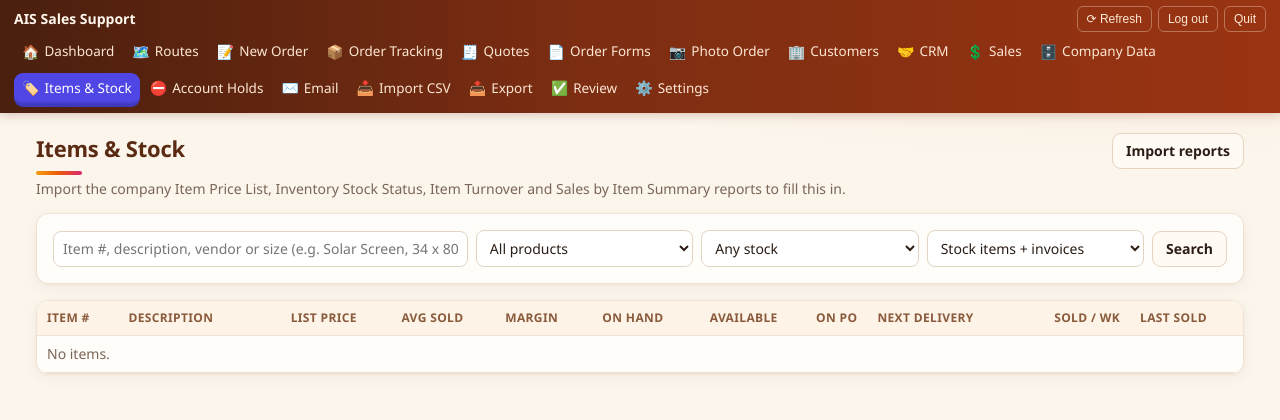
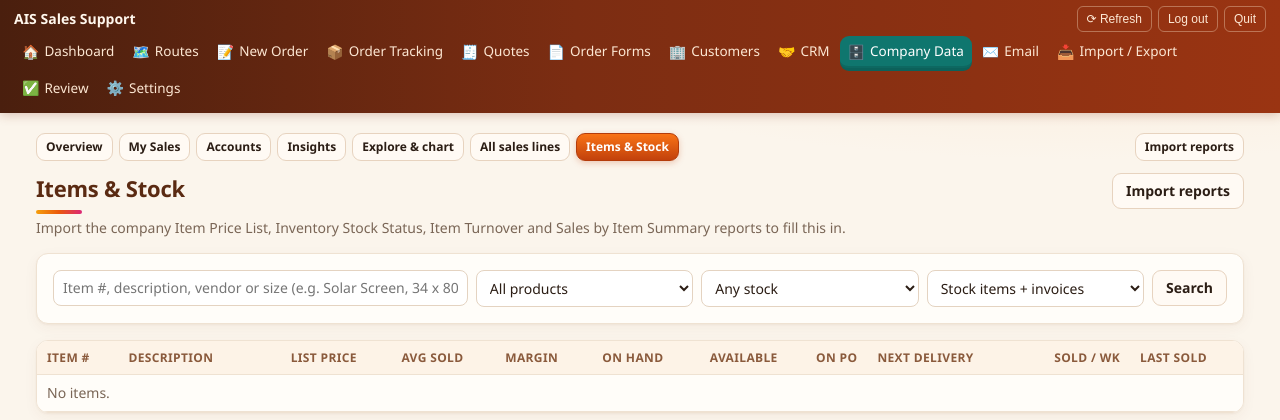
Before and after one commit to taylor223223/OrderFormApp, a Flask app: page /items in a window 1280 px wide. Shown: the top 420 px of the page. Run offline with Flask 3, Linux system fonts and the light colour scheme; the visitor is signed in with stand-in values (Sample User, id 1); data comes from the database, SQL or seed files in the repository; data that the repository does not hold is empty.

Commit message:
v2.31.1: fewer top tabs - Photo order in New order, Sales + Items & Stock in Company Data, Holds in Customers, Import / Export
Co-Authored-By: Claude Opus 5.5 <noreply@anthropic.com>
Claude-Session: https://claude.ai/code/session_01VgH4DLK9Z4tdydqi4Dk9it

```diff
--- a/orderapp/__init__.py
+++ b/orderapp/__init__.py
@@ -7,7 +7,7 @@ from flask import Flask, abort, request, session
 from . import db
 from .paths import data_dir, is_cloud, is_demo, resource_path
 
-__version__ = "2.31.0"
+__version__ = "2.31.1"
 
 
 def _secret_key():
--- a/orderapp/templates/_company_nav.html
+++ b/orderapp/templates/_company_nav.html
@@ -1,4 +1,12 @@
-<div class="row" style="gap:6px;margin-bottom:12px;flex-wrap:wrap">
-{% for ep_, label in [('company.home','Overview'),('company.accounts','Accounts'),('company.insights','Insights'),('company.explore','Explore & chart'),('company.sales','All sales lines'),('sales.items','Items & Stock')] %}
-<a class="btn sm {{ 'primary' if request.endpoint == ep_ }}" href="{{ url_for(ep_) }}">{{ label }}</a>{% endfor %}
+{# Company Data: everything from the company reports - all accounts, my sales, items & stock (one top tab, 11/06) #}
+<div class="row subtabs" style="gap:6px;margin-bottom:12px;flex-wrap:wrap">
+{% set _ep = request.endpoint or '' %}
+{% for ep_, label, on in [('company.home','Overview', _ep == 'company.home'),
+                          ('sales.home','My Sales', _ep.startswith('sales.') and _ep != 'sales.items'),
+                          ('company.accounts','Accounts', _ep in ('company.accounts', 'company.account')),
+                          ('company.insights','Insights', _ep == 'company.insights'),
+                          ('company.explore','Explore & chart', _ep == 'company.explore'),
+                          ('company.sales','All sales lines', _ep == 'company.sales'),
+                          ('sales.items','Items & Stock', _ep == 'sales.items')] %}
+<a class="btn sm {{ 'primary' if on }}" href="{{ url_for(ep_) }}">{{ label }}</a>{% endfor %}
 <span class="spacer"></span><a class="btn sm" href="{{ url_for('sales.import_page') }}">Import reports</a></div>
--- /dev/null
+++ b/orderapp/templates/_io_tabs.html
@@ -0,0 +1,6 @@
+{# Import and Export share one top tab (11/06) #}
+{% set _ep = request.endpoint or '' %}
+<div class="tabs" style="margin-bottom:12px">
+  <a href="{{ url_for('imports.upload') }}" class="{{ 'on' if _ep.startswith('imports.') }}">📥 Import CSV / Excel</a>
+  <a href="{{ url_for('exports.index') }}" class="{{ 'on' if _ep.startswith('exports.') }}">📤 Export</a>
+</div>
--- a/orderapp/templates/base.html
+++ b/orderapp/templates/base.html
@@ -24,20 +24,15 @@
     {% set ep = request.endpoint or '' %}
     <a href="{{ url_for('main.dashboard') }}" class="{{ 'on' if ep=='main.dashboard' }}" style="--c:#f59e0b"><span class="ic">🏠</span>Dashboard</a>
     <a href="{{ url_for('plan.day', day=today_iso()) }}" class="{{ 'on' if ep.startswith('plan.') }}" style="--c:#65a30d" title="Today's route · Week plan · Trip log"><span class="ic">🗺️</span>Routes</a>
-    <a href="{{ url_for('orders.new') }}" class="{{ 'on' if ep in ('orders.new','orders.editor') }}" style="--c:#ea580c"><span class="ic">📝</span>New Order</a>
+    <a href="{{ url_for('orders.new') }}" class="{{ 'on' if ep in ('orders.new','orders.editor','photos.field_order') }}" style="--c:#ea580c"><span class="ic">📝</span>New Order</a>
     <a href="{{ url_for('orders.tracking') }}" class="{{ 'on' if ep in ('orders.tracking','orders.view','orders.send_page') }}" style="--c:#0d9488"><span class="ic">📦</span>Order Tracking</a>
     <a href="{{ url_for('quotes.index') }}" class="{{ 'on' if ep.startswith('quotes.') and ep not in ('quotes.prices','quotes.deliveries') }}" style="--c:#0891b2"><span class="ic">🧾</span>Quotes</a>
     <a href="{{ url_for('library.index') }}" class="{{ 'on' if ep.startswith('library.') }}" style="--c:#7c3aed"><span class="ic">📄</span>Order Forms</a>
-    <a href="{{ url_for('photos.field_order') }}" class="{{ 'on' if ep=='photos.field_order' }}" style="--c:#e11d48"><span class="ic">📷</span>Photo Order</a>
-    <a href="{{ url_for('customers.index') }}" class="{{ 'on' if ep.startswith('customers.') }}" style="--c:#d97706"><span class="ic">🏢</span>Customers</a>
+    <a href="{{ url_for('customers.index') }}" class="{{ 'on' if ep.startswith('customers.') or ep.startswith('holds.') }}" style="--c:#d97706"><span class="ic">🏢</span>Customers{% if holds_count %}<span class="badge" title="Accounts on hold - see Customers → Account Holds">{{ holds_count }}</span>{% endif %}</a>
     <a href="{{ url_for('crm.home') }}" class="{{ 'on' if ep.startswith('crm.') }}" style="--c:#db2777"><span class="ic">🤝</span>CRM</a>
-    <a href="{{ url_for('sales.home') }}" class="{{ 'on' if ep.startswith('sales.') and ep != 'sales.items' }}" style="--c:#2a78d6"><span class="ic">💲</span>Sales</a>
-    <a href="{{ url_for('company.home') }}" class="{{ 'on' if ep.startswith('company.') }}" style="--c:#0f766e"><span class="ic">🗄️</span>Company Data</a>
-    <a href="{{ url_for('sales.items') }}" class="{{ 'on' if ep == 'sales.items' }}" style="--c:#4f46e5"><span class="ic">🏷️</span>Items &amp; Stock</a>
-    <a href="{{ url_for('holds.index') }}" class="{{ 'on' if ep.startswith('holds.') }}" style="--c:#b91c1c"><span class="ic">⛔</span>Account Holds{% if holds_count %}<span class="badge" title="Accounts on hold - no purchases until brought current">{{ holds_count }}</span>{% endif %}</a>
+    <a href="{{ url_for('company.home') }}" class="{{ 'on' if ep.startswith('company.') or ep.startswith('sales.') }}" style="--c:#0f766e" title="Company data, my sales, items &amp; stock"><span class="ic">🗄️</span>Company Data</a>
     <a href="{{ url_for('emails.inbox') }}" class="{{ 'on' if ep.startswith('emails.') }}" style="--c:#c2410c"><span class="ic">✉️</span>Email{% if email_drafts %}<span class="badge" title="Order emails turned into drafts, waiting for review">{{ email_drafts }}</span>{% endif %}</a>
-    <a href="{{ url_for('imports.upload') }}" class="{{ 'on' if ep in ('imports.upload','imports.apply_mapping') }}" style="--c:#a16207"><span class="ic">📥</span>Import CSV</a>
-    <a href="{{ url_for('exports.index') }}" class="{{ 'on' if ep.startswith('exports.') }}" style="--c:#15803d"><span class="ic">📤</span>Export</a>
+    <a href="{{ url_for('imports.upload') }}" class="{{ 'on' if ep in ('imports.upload','imports.apply_mapping') or ep.startswith('exports.') }}" style="--c:#a16207"><span class="ic">📥</span>Import / Export</a>
     <a href="{{ url_for('imports.review') }}" class="{{ 'on' if ep.startswith('imports.review') }}" style="--c:#b45309"><span class="ic">✅</span>Review{% if pending_reviews %}<span class="badge">{{ pending_reviews }}</span>{% endif %}</a>
     <a href="{{ url_for('settings.index') }}" class="{{ 'on' if ep.startswith('settings.') }}" style="--c:#78716c"><span class="ic">⚙️</span>Settings</a>
   </nav>
--- a/orderapp/templates/customers.html
+++ b/orderapp/templates/customers.html
@@ -1,7 +1,7 @@
 {% extends "base.html" %}{% block title %}Customers{% endblock %}
 {% block body %}
 <div class="pagehead"><div><h1>Customers</h1><div class="muted">Properties / accounts with their contacts, layouts, units and measurements.</div></div>
-<div class="row"><a class="btn" href="{{ url_for('customers.history_search') }}">🔎 Search purchase history</a><a class="btn" href="{{ url_for('imports.upload') }}">Import CSV</a><a class="btn" href="{{ url_for('exports.index') }}">Export</a><a class="btn primary" href="{{ url_for('customers.new', type=typ or 'Property') }}">+ Add {{ (typ or 'Property')|lower if typ != 'Management Company' else 'management co.' }}</a></div></div>
+<div class="row"><a class="btn" href="{{ url_for('holds.index') }}" title="Accounts on hold - no purchases until brought current">⛔ Account Holds{% if holds_count %} ({{ holds_count }}){% endif %}</a><a class="btn" href="{{ url_for('customers.history_search') }}">🔎 Search purchase history</a><a class="btn" href="{{ url_for('imports.upload') }}">Import CSV</a><a class="btn" href="{{ url_for('exports.index') }}">Export</a><a class="btn primary" href="{{ url_for('customers.new', type=typ or 'Property') }}">+ Add {{ (typ or 'Property')|lower if typ != 'Management Company' else 'management co.' }}</a></div></div>
 <div class="taps" style="margin-bottom:10px">
 <a class="btn sm {{ 'primary' if not typ }}" href="{{ url_for('customers.index', q=search, status=status) }}">All · {{ type_counts|sum(attribute=1) }}</a>
 <a class="btn sm {{ 'primary' if terr == 'mine' }}" href="{{ url_for('customers.index', terr=('' if terr == 'mine' else 'mine'), type=typ, q=search, status=status) }}" title="Accounts in my territory (Settings > Territory)">🗺️ My territory</a>
--- a/orderapp/templates/export.html
+++ b/orderapp/templates/export.html
@@ -1,5 +1,6 @@
 {% extends "base.html" %}{% block title %}Export{% endblock %}
 {% block body %}
+{% include '_io_tabs.html' %}
 <div class="pagehead"><div><h1>Export data</h1>
 <div class="muted">Download anything in the app for Excel. Excel files have bold headers and filters; CSV opens anywhere.</div></div>
 <div class="row"><a class="btn primary" href="{{ url_for('exports.download', name='everything', fmt='xlsx') }}">⬇ Everything (one Excel file, a tab per list)</a></div></div>
--- a/orderapp/templates/field_order.html
+++ b/orderapp/templates/field_order.html
@@ -1,5 +1,6 @@
 {% extends "base.html" %}{% block title %}Photo order{% endblock %}
 {% block body %}
+<div class="small"><a href="{{ url_for('orders.new') }}">← New order</a></div>
 <h1>Photo order</h1>
 <div class="muted">Filled out a paper form or wrote sizes down in the field? Snap it and send it. On a phone you can take new pictures or pick from your photos.</div>
 <form method="post" enctype="multipart/form-data" class="card" style="margin-top:12px;max-width:680px">
--- a/orderapp/templates/holds.html
+++ b/orderapp/templates/holds.html
@@ -1,6 +1,6 @@
 {% extends "base.html" %}{% block title %}Account Holds{% endblock %}
 {% block body %}
-<div class="pagehead"><div><h1>Account Holds</h1>
+<div class="pagehead"><div><div class="small"><a href="{{ url_for('customers.index') }}">← Customers</a></div><h1>Account Holds</h1>
 <div class="muted">Accounts behind on payments. They must be brought current before any purchase.</div></div>
 <div class="row">{% if rows %}<a class="btn" href="{{ url_for('holds.index', csv=1) }}">Download for Excel</a>{% endif %}</div></div>
 
--- a/orderapp/templates/import_map.html
+++ b/orderapp/templates/import_map.html
@@ -1,5 +1,6 @@
 {% extends "base.html" %}{% block title %}Map columns{% endblock %}
 {% block body %}
+{% include '_io_tabs.html' %}
 <h1>Map columns</h1><div class="muted">{{ filename }} · {{ n }} rows. Check what each column means, then continue.</div>
 <form method="post" action="{{ url_for('imports.apply_mapping') }}" style="margin-top:12px">
 <input type="hidden" name="token" value="{{ token }}"><input type="hidden" name="filename" value="{{ filename }}">
--- a/orderapp/templates/import_upload.html
+++ b/orderapp/templates/import_upload.html
@@ -1,5 +1,6 @@
 {% extends "base.html" %}{% block title %}Import CSV{% endblock %}
 {% block body %}
+{% include '_io_tabs.html' %}
 <div class="pagehead"><div><h1>Import CSV / Excel</h1></div><div class="row"><a class="btn" href="{{ url_for('imports.template') }}">⬇ Download purchase-history template</a><a class="btn" href="{{ url_for('customers.history_search') }}">🔎 Search purchase history</a></div></div>
 <div class="muted">Previous orders, customer lists, unit lists or measurement sheets. Nothing is changed until you approve it on the review screen.</div>
 <form method="post" enctype="multipart/form-data" class="card" style="margin-top:12px;max-width:640px">
--- a/orderapp/templates/items.html
+++ b/orderapp/templates/items.html
@@ -1,5 +1,6 @@
 {% extends "base.html" %}{% block title %}Items & Stock{% endblock %}
 {% block body %}
+{% include '_company_nav.html' %}
 <div class="pagehead"><div><h1>Items &amp; Stock</h1>
 <div class="muted">{% if counts.n %}{{ '{:,}'.format(counts.n) }} item(s){% if counts.pu %} · price list from {{ counts.pu[:10] }}{% endif %}{% if counts.su %} · stock as of {{ counts.su[:10] }}{% endif %}{% if counts.inv %} · {{ '{:,}'.format(counts.inv) }} more product(s) from invoices{% endif %}{% else %}Import the company Item Price List, Inventory Stock Status, Item Turnover and Sales by Item Summary reports to fill this in.{% endif %}</div></div>
 <a class="btn" href="{{ url_for('sales.import_page') }}">Import reports</a></div>
--- a/orderapp/templates/order_pick.html
+++ b/orderapp/templates/order_pick.html
@@ -1,6 +1,7 @@
 {% extends "base.html" %}{% block title %}New order{% endblock %}
 {% block body %}
-<h1>New order</h1><div class="muted">Pick the customer (optional) and the order form.</div>
+<div class="pagehead"><div><h1>New order</h1><div class="muted">Pick the customer (optional) and the order form - or start from photos.</div></div>
+<div class="row"><a class="btn primary" href="{{ url_for('photos.field_order') }}" title="Take or pick photos in the field and turn them into an order">📷 Photo order</a></div></div>
 <div class="card" style="margin-top:12px;max-width:520px"><label>Customer</label>
 <select id="cust"><option value="">(choose later / new customer)</option>{% for c in customers %}<option value="{{ c.id }}" {{ 'selected' if c.id==cid }}>{{ c.name }}</option>{% endfor %}</select></div>
 <div class="formcards">{% for k, t in forms %}<a class="formcard" data-form="{{ k }}" href="#"><b>{{ t }}</b><span class="muted small">Open form</span></a>{% endfor %}</div>
--- a/orderapp/templates/sales.html
+++ b/orderapp/templates/sales.html
@@ -2,6 +2,7 @@
 {% macro money(v) %}${{ '{:,.0f}'.format(v or 0) }}{% endmacro %}
 {% macro pct(v) %}{% if v is none %}<span class="muted">-</span>{% elif v >= 0 %}<span class="up">▲ {{ v }}%</span>{% else %}<span class="down">▼ {{ -v }}%</span>{% endif %}{% endmacro %}
 {% block body %}
+{% include '_company_nav.html' %}
 <div class="pagehead"><div><h1>Sales{% if cname %} · {{ cname }}{% endif %}{% if cat %} · {{ cat }}{% endif %}</h1>
 <div class="muted">Your sales history from the company system: by month, customer and product, plus goals and commission.</div></div>
 <div class="row"><a class="btn" href="{{ url_for('sales.invoices', year=year, customer=cid, category=cat) }}">Invoices</a>
--- a/orderapp/templates/sales_goals.html
+++ b/orderapp/templates/sales_goals.html
@@ -1,5 +1,6 @@
 {% extends "base.html" %}{% block title %}Goals & commission{% endblock %}
 {% block body %}
+{% include '_company_nav.html' %}
 <div class="pagehead"><div><div class="small"><a href="{{ url_for('sales.home', year=year) }}">← Sales</a></div><h1>Goals &amp; commission {{ year }}</h1>
 <div class="muted">Set a default monthly goal and commission rate, then change any month that's different.</div></div>
 <form method="get"><select name="year" onchange="this.form.submit()">{% for y in years %}<option {{ 'selected' if y|int == year }}>{{ y }}</option>{% endfor %}</select></form></div>
--- a/orderapp/templates/sales_import.html
+++ b/orderapp/templates/sales_import.html
@@ -1,5 +1,6 @@
 {% extends "base.html" %}{% block title %}Import sales{% endblock %}
 {% block body %}
+{% include '_company_nav.html' %}
 <div class="pagehead"><div><div class="small"><a href="{{ url_for('sales.home') }}">← Sales</a></div><h1>Import sales history</h1>
 <div class="muted">One row per line item (invoice #, date, customer, item, amount...). Importing the same invoices again updates them - no duplicates.</div></div></div>
 {% if step == 'upload' %}
--- a/orderapp/templates/sales_invoice.html
+++ b/orderapp/templates/sales_invoice.html
@@ -1,5 +1,6 @@
 {% extends "base.html" %}{% block title %}Invoice {{ s.invoice_no }}{% endblock %}
 {% block body %}
+{% include '_company_nav.html' %}
 <div class="pagehead"><div><div class="small"><a href="{{ url_for('sales.invoices') }}">← Invoices</a></div><h1>Invoice {{ s.invoice_no }}</h1>
 <div class="muted">{{ s.invoice_date }} · {% if s.customer_id %}<a href="{{ url_for('customers.view', cid=s.customer_id) }}">{{ s.cname }}</a>{% else %}{{ s.cname }}{% endif %}{% if s.po %} · PO {{ s.po }}{% endif %}{% if s.rep %} · Rep {{ s.rep }}{% endif %}</div></div>
 <div class="row" style="gap:6px">{% if s.customer_id %}<form method="post" action="{{ url_for('quotes.new') }}"><input type="hidden" name="invoice" value="{{ s.id }}"><button class="btn sm primary" title="New quote with these items at today's account prices">🧾 Re-quote / reorder</button></form>{% endif %}
--- a/orderapp/templates/sales_invoices.html
+++ b/orderapp/templates/sales_invoices.html
@@ -1,5 +1,6 @@
 {% extends "base.html" %}{% block title %}Sales invoices{% endblock %}
 {% block body %}
+{% include '_company_nav.html' %}
 <div class="pagehead"><div><div class="small"><a href="{{ url_for('sales.home') }}">← Sales</a></div><h1>Invoices</h1>
 <div class="muted">{{ rows|length }} invoice(s){% if rows %} · ${{ '{:,.2f}'.format(total) }}{% endif %}</div></div></div>
 <form class="row" method="get" style="gap:8px;margin-bottom:12px">
```
Also changed, not shown: tests/test_v2311.py (added, +57 -0 lines).
